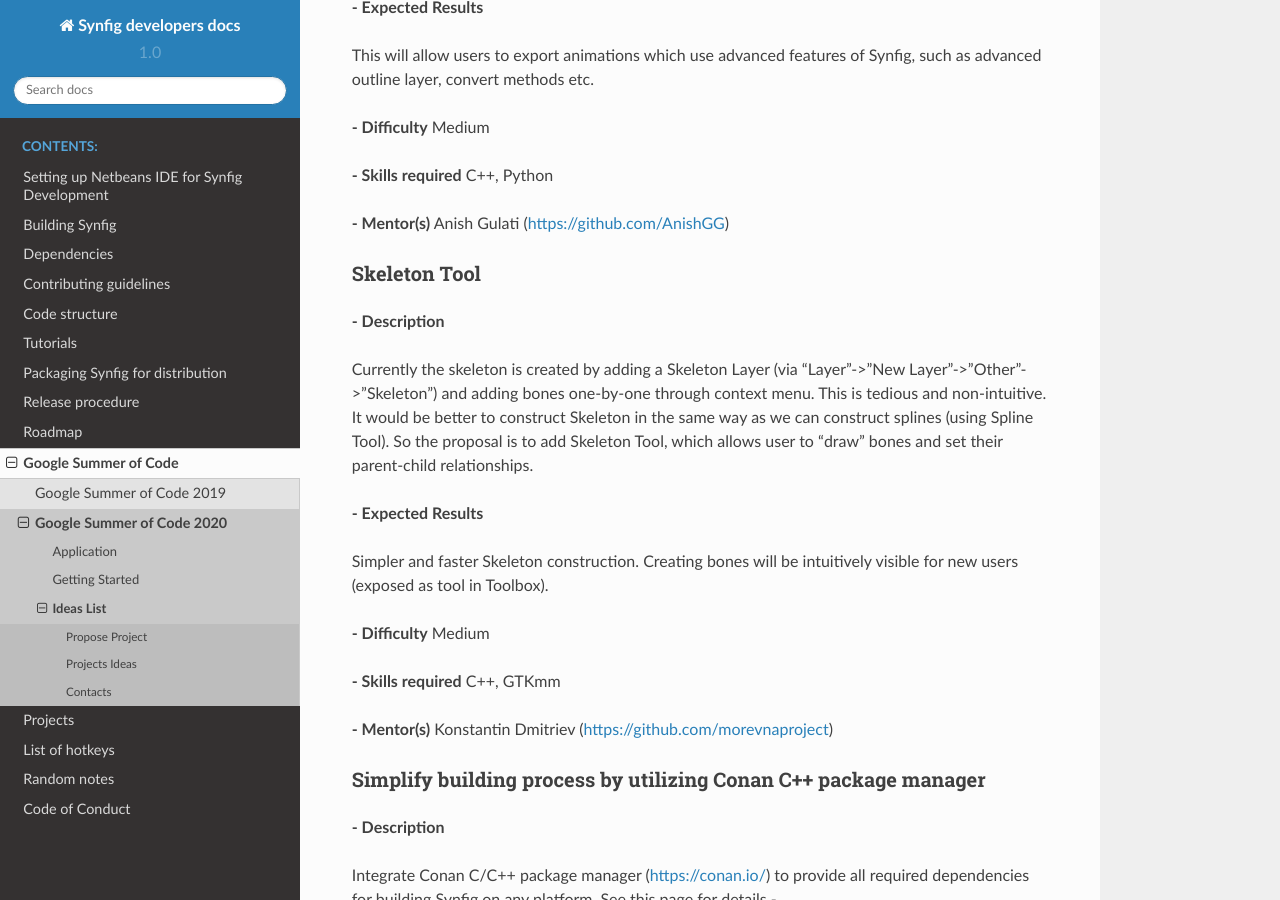
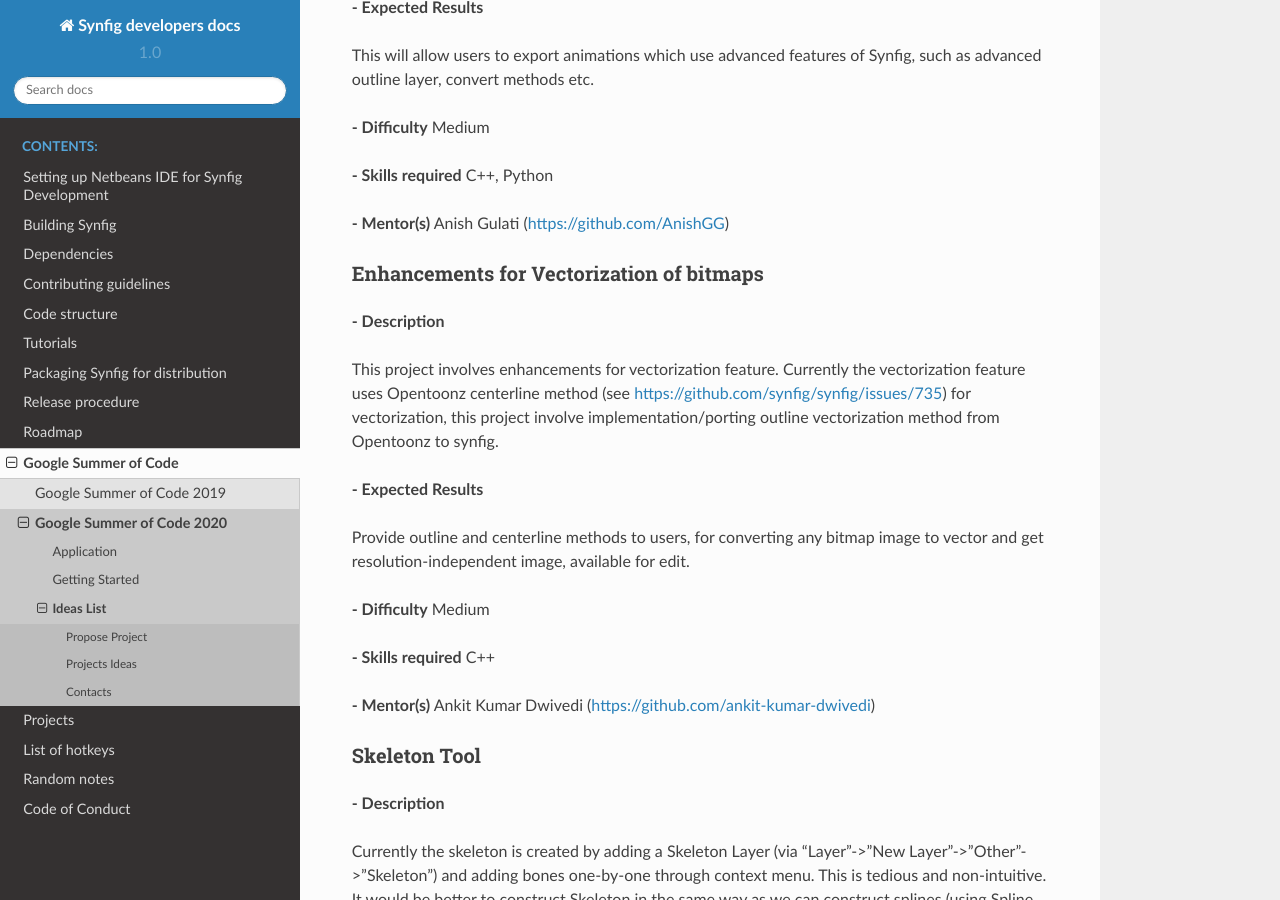
Before and after one commit to synfig/synfig-docs-dev, a Sphinx documentation site: the page built from docs/gsoc/2020/ideas.rst, in a window 1280 px wide and 900 px high, scrolled down 1204 px. Built offline with Sphinx 7.4.7 and the Read the Docs theme 2.0.0, drawn with Linux system fonts in a browser that asks for light colours.

Commit message:
added gsoc 2020 vectorization idea

```diff
--- a/docs/gsoc/2020/ideas.rst
+++ b/docs/gsoc/2020/ideas.rst
@@ -55,6 +55,24 @@
 **- Skills required** C++, Python
 
 **- Mentor(s)** Anish Gulati (https://github.com/AnishGG)
+
+
+Enhancements for Vectorization of bitmaps
+~~~~~~~~~~~~~~~~~~~~~~~~~~~~~~~~~~~~~~~
+
+**- Description**
+
+This project involves enhancements for vectorization feature. Currently the vectorization feature uses Opentoonz centerline method (see https://github.com/synfig/synfig/issues/735) for vectorization, this project involve implementation/porting outline vectorization method from Opentoonz to synfig.
+
+**- Expected Results**
+
+Provide outline and centerline methods to users, for converting any bitmap image to vector and get resolution-independent image, available for edit.
+
+**- Difficulty** Medium
+
+**- Skills required** C++
+
+**- Mentor(s)** Ankit Kumar Dwivedi (https://github.com/ankit-kumar-dwivedi)
 
 
 Skeleton Tool
```
